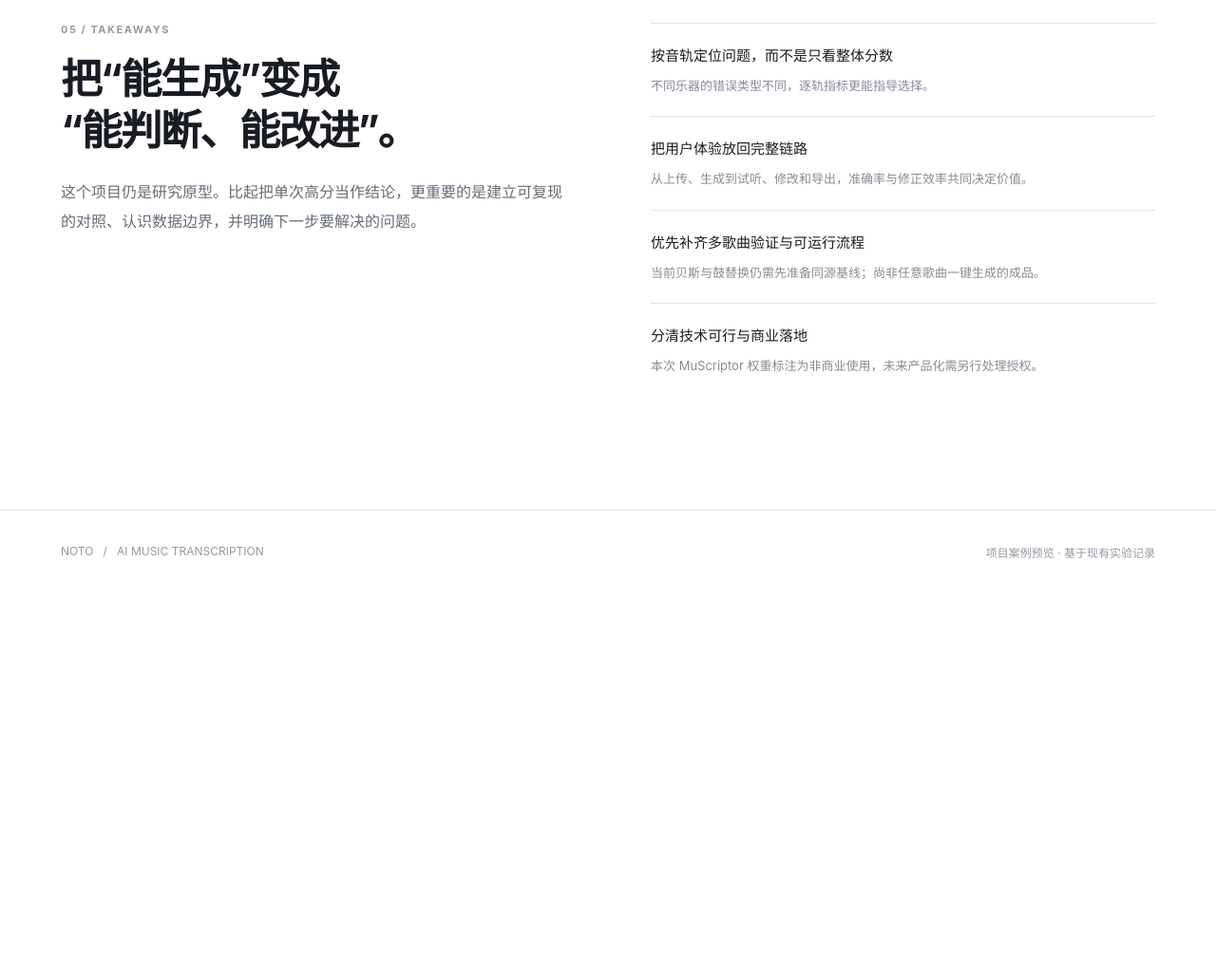
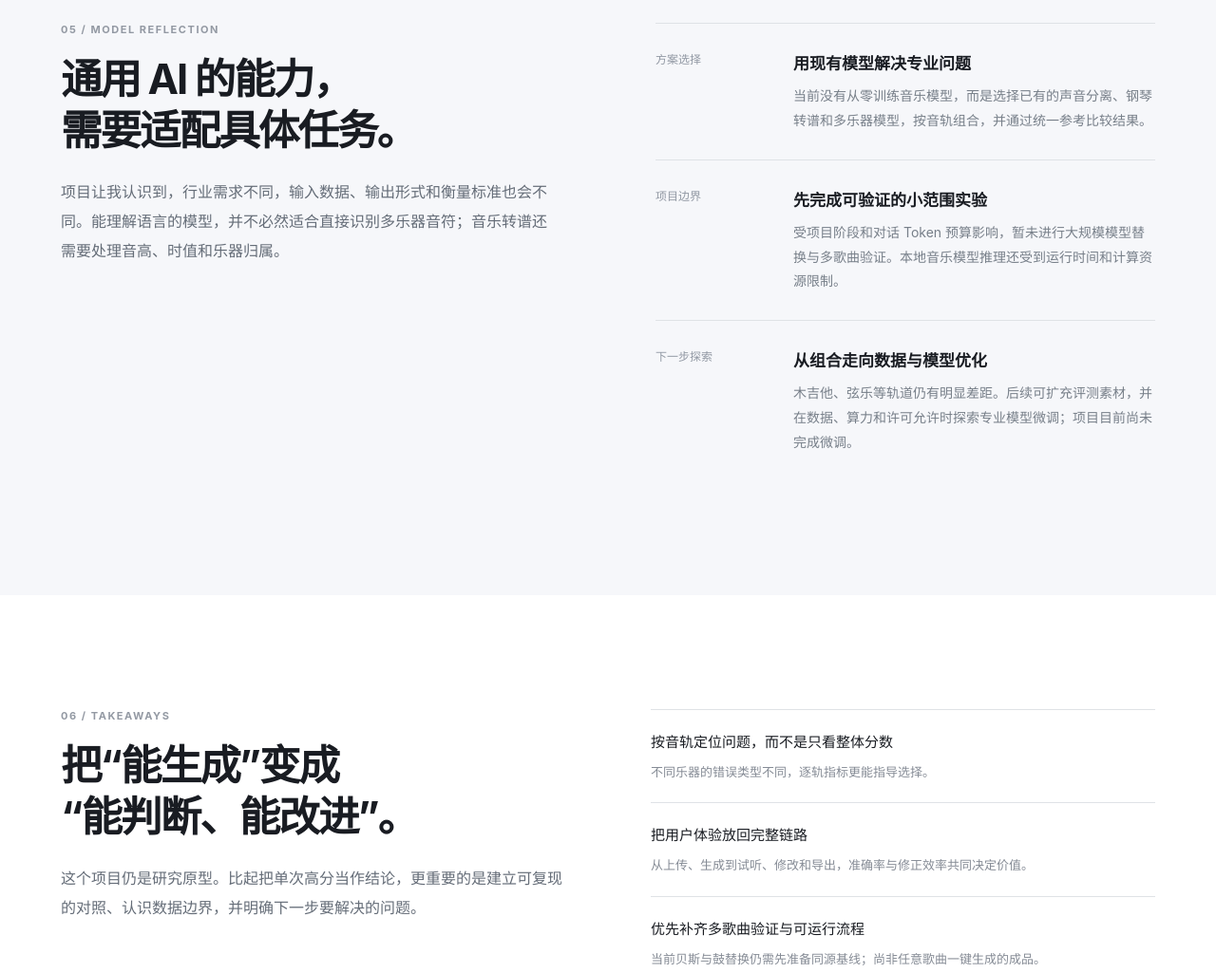
Before and after one commit to Max-Ren0/audio-to-midi-mvp, a plain HTML site: page outputs/portfolio-preview/index.html in a window 1280 px wide. Shown: the part 4780-5805 px from the top of the page at 95% size. Before the commit the page ends 5420 px from the top, so only its background shows below. Drawn offline with Linux system fonts and the light colour scheme.

Commit message:
docs: add model selection reflection to portfolio

```diff
--- a/outputs/portfolio-preview/index.html
+++ b/outputs/portfolio-preview/index.html
@@ -9,4 +9,5 @@
 <section class="wrap" style="padding-top:0"><div class="intro"><div><div class="eyebrow">MY ROLE / 产品推进</div><h2 class="section-title">从明确问题，<br>到用结果做选择。</h2><p class="lead">围绕音频转多轨 MIDI 的可行性，推动需求定义、竞品观察、评测和方案取舍。</p></div><div class="method-list"><article><small>需求与范围</small><div><h3>先验证核心功能</h3><p>明确优先处理音频到 MIDI，暂不建设前端；确定钢琴、两类吉他、贝斯、鼓和弦乐六轨，忽略人声。</p></div></article><article><small>评测与决策</small><div><h3>提供参考并逐轨比较</h3><p>提供测试音频和参考 MIDI，针对不同音轨要求对比评估，并决定固定钢琴 B 路线。</p></div></article><article><small>模型选择</small><div><h3>基于实测调整方案</h3><p>结合 NeuralNote 对照结果，决定将贝斯与鼓切换为 MuScriptor，继续用相同参考评估。</p></div></article></div></div></section><section class="section-alt" id="process"><div class="wrap"><div class="flow-head"><div><div class="eyebrow">02 / PRODUCT FLOW</div><h2 class="section-title">从音频输入，<br>到可编辑的音乐。</h2></div><p class="lead">先验证生成质量，再考虑完整前端。不同乐器分别选择处理方式，结果合并为多轨 MIDI。</p></div><div class="flow"><div class="step"><small>01</small><h3>输入与预处理</h3><p>读取音频，检查格式、时长与时间范围。</p></div><div class="step"><small>02</small><h3>声音分离</h3><p>按路线提取钢琴等声音，减少混音干扰。</p></div><div class="step"><small>03</small><h3>识别音符</h3><p>根据乐器使用专用转谱或多乐器模型。</p></div><div class="step"><small>04</small><h3>整理与导出</h3><p>整理音符时间与轨道，写入 MIDI 乐器编号。</p></div><div class="step"><small>05</small><h3>对照与迭代</h3><p>与参考 MIDI 逐轨比较，定位漏音和误报。</p></div></div></div></section>
 <section class="wrap" id="method"><div class="method"><div class="summary"><div class="eyebrow">03 / KEY DECISIONS</div><h2 class="section-title">不追求一个模型<br>解决所有问题。</h2><p class="lead">围绕每条音轨的表现选择路线，同时保留可对照的实验结果。模型方案是研究选择，不代表所有歌曲的最终效果。</p></div><div class="method-list"><article><small>PIANO / 钢琴</small><div><h3>先分离，再使用钢琴专用模型</h3><p>固定 BS-RoFormer SW → Transkun 路线。先从混音中提取钢琴，再识别音符。</p></div></article><article><small>BASS & DRUMS</small><div><h3>用多乐器模型重新验证两轨</h3><p>将贝斯和鼓替换为 MuScriptor Medium 的输出，与原 Noto 方案使用同一参考口径比较。</p></div></article><article><small>GUITAR / 吉他</small><div><h3>分别观察木吉他与电吉他</h3><p>用分离后的吉他音频或原混音进行转谱；当前两轨仍存在明显漏音和误报。</p></div></article><article><small>STRINGS / 弦乐</small><div><h3>从剩余声音寻找弦乐</h3><p>使用 SW 的剩余音轨与 YourMT3，再筛选弦乐；该路线仍需要进一步改善。</p></div></article></div></div></section>
 <section class="results" id="results"><div class="wrap"><div class="eyebrow">04 / EXPERIMENT & LEARNING</div><h2 class="section-title">用同一首歌，<br>检查每一步是否有效。</h2><p class="lead">以《唯一》的用户提供参考 MIDI 进行同口径对照。下方是一次实验中的严格逐音 F1：音高和乐器类别一致，起音误差不超过 50 毫秒。</p><div class="metric-row"><div class="metric"><small>贝斯 · MuScriptor 替换前 / 后</small><strong>25.45% <em>→ 71.92%</em></strong><p>同一首歌、同一参考与评测范围下，贝斯音符匹配改善。</p></div><div class="metric"><small>鼓 · MuScriptor 替换前 / 后</small><strong>55.22% <em>→ 55.99%</em></strong><p>鼓轨小幅变化；后续仍需要按鼓件分析错误。</p></div></div><div class="bar-list"><div class="muted-label">替换后的各轨严格 F1 · 《唯一》</div><div class="bar-row"><span>钢琴</span><div class="bar"><i style="--w:92.36%"></i></div><b>92.36%</b></div><div class="bar-row"><span>木吉他</span><div class="bar"><i style="--w:5.17%"></i></div><b>5.17%</b></div><div class="bar-row"><span>电吉他</span><div class="bar"><i style="--w:8.87%"></i></div><b>8.87%</b></div><div class="bar-row"><span>贝斯</span><div class="bar"><i style="--w:71.92%"></i></div><b>71.92%</b></div><div class="bar-row"><span>鼓</span><div class="bar"><i style="--w:55.99%"></i></div><b>55.99%</b></div><div class="bar-row"><span>弦乐</span><div class="bar"><i style="--w:6.6%"></i></div><b>6.60%</b></div></div><p class="note-text">评测说明：参考 MIDI 的来源与完整性尚未独立核实；结果经过同曲估计的时间对齐，尚未人工试听。单曲 F1 不等于听感准确率，也不能代表其他歌曲的效果。</p></div></section>
-<section class="wrap"><div class="lessons"><div><div class="eyebrow">05 / TAKEAWAYS</div><h2 class="section-title">把“能生成”变成<br>“能判断、能改进”。</h2><p class="lead">这个项目仍是研究原型。比起把单次高分当作结论，更重要的是建立可复现的对照、认识数据边界，并明确下一步要解决的问题。</p></div><ul><li>按音轨定位问题，而不是只看整体分数<span>不同乐器的错误类型不同，逐轨指标更能指导选择。</span></li><li>把用户体验放回完整链路<span>从上传、生成到试听、修改和导出，准确率与修正效率共同决定价值。</span></li><li>优先补齐多歌曲验证与可运行流程<span>当前贝斯与鼓替换仍需先准备同源基线；尚非任意歌曲一键生成的成品。</span></li><li>分清技术可行与商业落地<span>本次 MuScriptor 权重标注为非商业使用，未来产品化需另行处理授权。</span></li></ul></div></section></main><footer><div class="footer-inner"><span>NOTO &nbsp; / &nbsp; AI MUSIC TRANSCRIPTION</span><span>项目案例预览 · 基于现有实验记录</span></div></footer><script>const w=document.querySelector('#wave');for(let i=0;i<100;i++){const a=document.createElement('i');a.style.setProperty('--h',(8+Math.abs(Math.sin(i*.47)*Math.cos(i*.113))*74)+'%');w.appendChild(a)}</script></body></html>
+<section class="section-alt" id="model-reflection"><div class="wrap"><div class="intro"><div><div class="eyebrow">05 / MODEL REFLECTION</div><h2 class="section-title">通用 AI 的能力，<br>需要适配具体任务。</h2><p class="lead">项目让我认识到，行业需求不同，输入数据、输出形式和衡量标准也会不同。能理解语言的模型，并不必然适合直接识别多乐器音符；音乐转谱还需要处理音高、时值和乐器归属。</p></div><div class="method-list"><article><small>方案选择</small><div><h3>用现有模型解决专业问题</h3><p>当前没有从零训练音乐模型，而是选择已有的声音分离、钢琴转谱和多乐器模型，按音轨组合，并通过统一参考比较结果。</p></div></article><article><small>项目边界</small><div><h3>先完成可验证的小范围实验</h3><p>受项目阶段和对话 Token 预算影响，暂未进行大规模模型替换与多歌曲验证。本地音乐模型推理还受到运行时间和计算资源限制。</p></div></article><article><small>下一步探索</small><div><h3>从组合走向数据与模型优化</h3><p>木吉他、弦乐等轨道仍有明显差距。后续可扩充评测素材，并在数据、算力和许可允许时探索专业模型微调；项目目前尚未完成微调。</p></div></article></div></div></div></section>
+<section class="wrap"><div class="lessons"><div><div class="eyebrow">06 / TAKEAWAYS</div><h2 class="section-title">把“能生成”变成<br>“能判断、能改进”。</h2><p class="lead">这个项目仍是研究原型。比起把单次高分当作结论，更重要的是建立可复现的对照、认识数据边界，并明确下一步要解决的问题。</p></div><ul><li>按音轨定位问题，而不是只看整体分数<span>不同乐器的错误类型不同，逐轨指标更能指导选择。</span></li><li>把用户体验放回完整链路<span>从上传、生成到试听、修改和导出，准确率与修正效率共同决定价值。</span></li><li>优先补齐多歌曲验证与可运行流程<span>当前贝斯与鼓替换仍需先准备同源基线；尚非任意歌曲一键生成的成品。</span></li><li>分清技术可行与商业落地<span>本次 MuScriptor 权重标注为非商业使用，未来产品化需另行处理授权。</span></li></ul></div></section></main><footer><div class="footer-inner"><span>NOTO &nbsp; / &nbsp; AI MUSIC TRANSCRIPTION</span><span>项目案例预览 · 基于现有实验记录</span></div></footer><script>const w=document.querySelector('#wave');for(let i=0;i<100;i++){const a=document.createElement('i');a.style.setProperty('--h',(8+Math.abs(Math.sin(i*.47)*Math.cos(i*.113))*74)+'%');w.appendChild(a)}</script></body></html>
```
Also changed, not shown: 2 other files.
